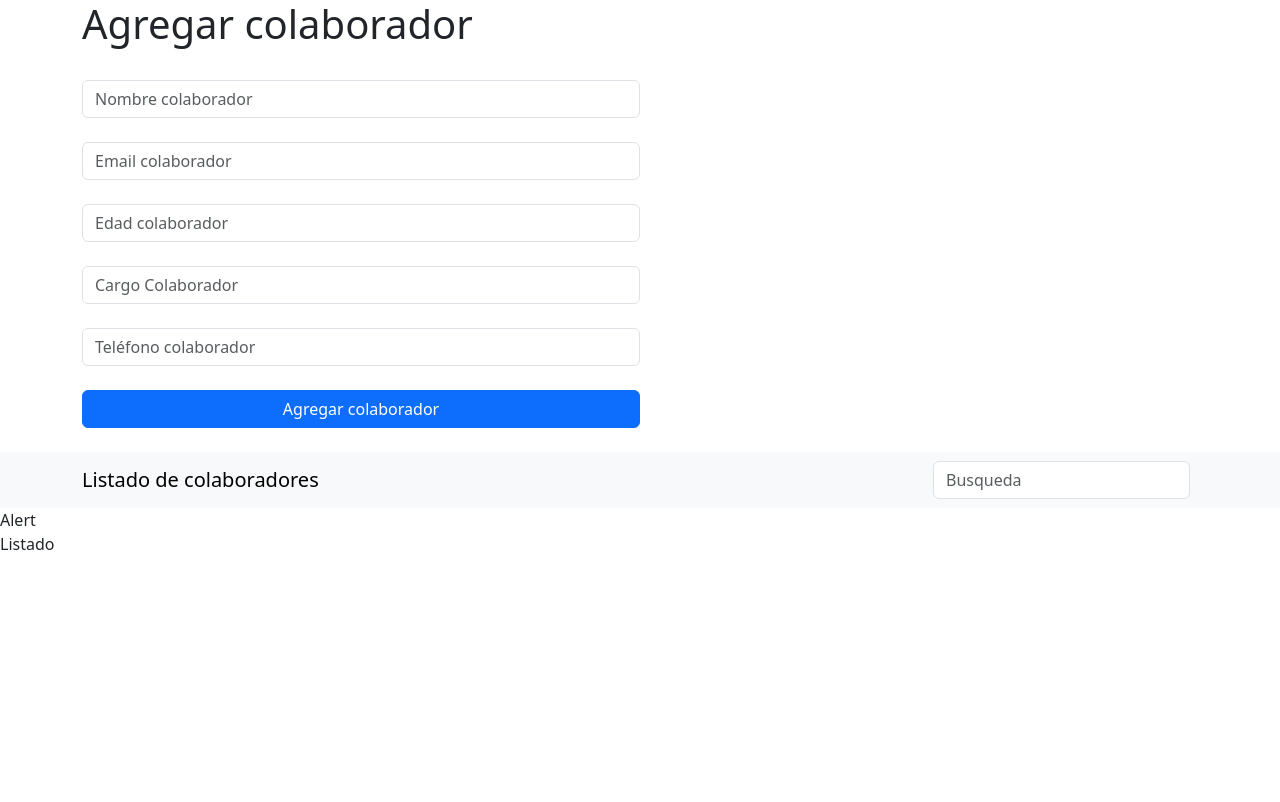
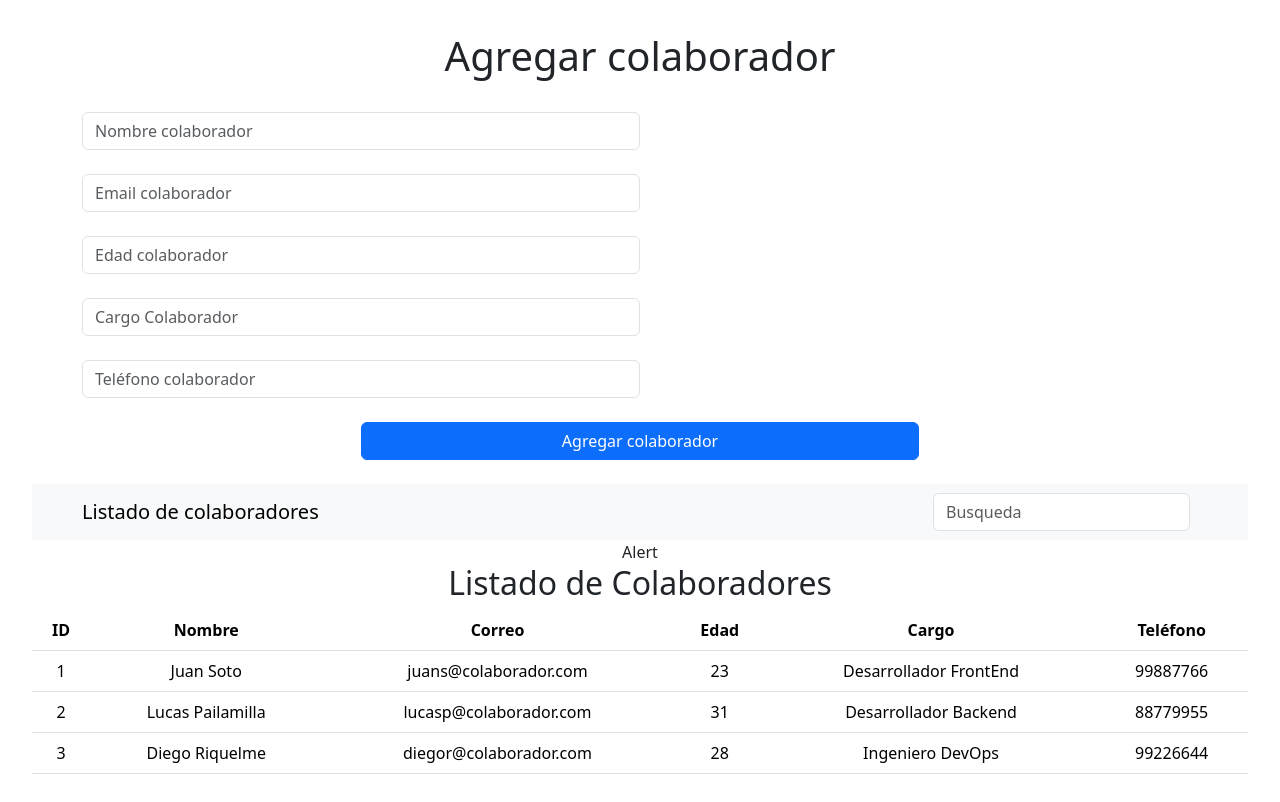
Before and after one commit to anny23sa/Base-Datos-Colaboradores, a React (Vite) app: page / in a window 1280 px wide. Shown: the top 802 px of the page. Built offline with nearby package versions, Linux system fonts and the light colour scheme.

Commit message:
se agrega tabla en componente Listado

```diff
--- a/src/App.css
+++ b/src/App.css
@@ -1,42 +1,6 @@
-/*#root {
+#root {
   max-width: 1280px;
   margin: 0 auto;
   padding: 2rem;
   text-align: center;
 }
-
-.logo {
-  height: 6em;
-  padding: 1.5em;
-  will-change: filter;
-  transition: filter 300ms;
-}
-.logo:hover {
-  filter: drop-shadow(0 0 2em #646cffaa);
-}
-.logo.react:hover {
-  filter: drop-shadow(0 0 2em #61dafbaa);
-}
-
-@keyframes logo-spin {
-  from {
-    transform: rotate(0deg);
-  }
-  to {
-    transform: rotate(360deg);
-  }
-}
-
-@media (prefers-reduced-motion: no-preference) {
-  a:nth-of-type(2) .logo {
-    animation: logo-spin infinite 20s linear;
-  }
-}
-
-.card {
-  padding: 2em;
-}
-
-.read-the-docs {
-  color: #888;
-}
--- a/src/App.jsx
+++ b/src/App.jsx
@@ -16,7 +16,7 @@ const App = () => {
       <Formulario />
       <Buscador />
       <Alert />
-      <Listado />
+      <Listado colaboradores={colaboradores} />
     </div>
   );
 }
--- a/src/components/Listado/Listado.jsx
+++ b/src/components/Listado/Listado.jsx
@@ -1,9 +1,36 @@
 import React from 'react'
+import 'bootstrap/dist/css/bootstrap.min.css';
 
-const Listado = () => {
+const Listado = ({ colaboradores }) => {
   return (
-    <div>Listado</div>
-  )
-}
+    <div>
+      <h2>Listado de Colaboradores</h2>
+      <table className="table">
+        <thead>
+          <tr>
+            <th>ID</th>
+            <th>Nombre</th>
+            <th>Correo</th>
+            <th>Edad</th>
+            <th>Cargo</th>
+            <th>Teléfono</th>
+          </tr>
+        </thead>
+        <tbody>
+          {colaboradores.map((colaborador) => (
+            <tr key={colaborador.id}>
+              <td>{colaborador.id}</td>
+              <td>{colaborador.nombre}</td>
+              <td>{colaborador.correo}</td>
+              <td>{colaborador.edad}</td>
+              <td>{colaborador.cargo}</td>
+              <td>{colaborador.telefono}</td>
+            </tr>
+          ))}
+        </tbody>
+      </table>
+    </div>
+  );
+};
 
 export default Listado
```
